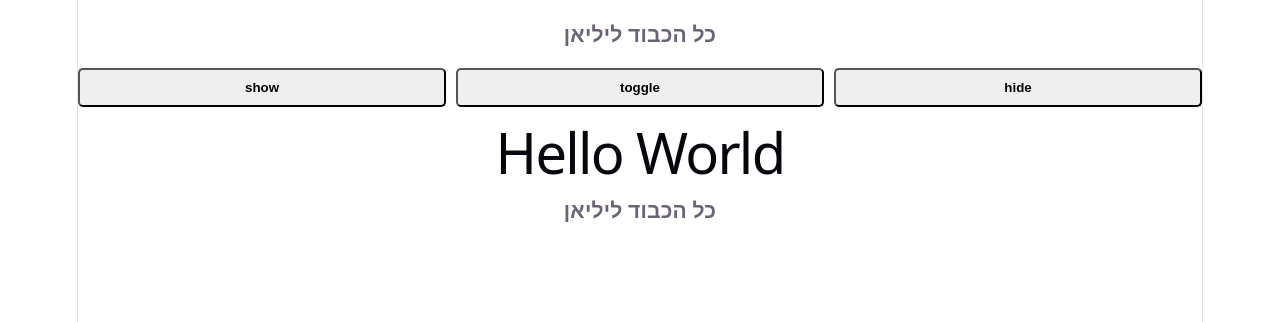
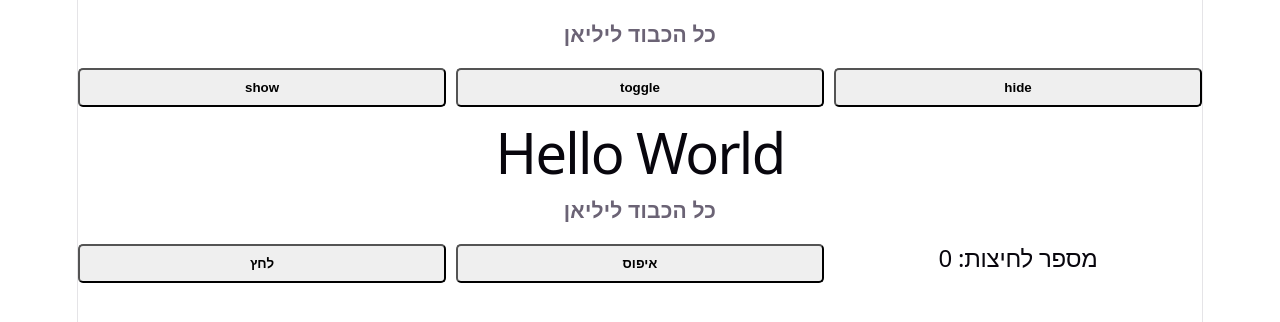
Before and after one commit to Lillianleykin22/presser-good1, a React (Vite) app: page / in a window 1280 px wide. Shown: the top 322 px of the page. Built offline with nearby package versions, Linux system fonts and the light colour scheme.

Commit message:
הוספת קומפוננטה עם כפתור שסופר לחיצות וכפתור שמאפס את כמות הלחיצות

```diff
--- a/src/App.jsx
+++ b/src/App.jsx
@@ -2,6 +2,7 @@ import './App.css'
 import HelloWorld from "./HelloWorld.jsx";
 import SimpleHomePage from './SimpleHomePage.jsx';
 import Credits from './Credits.jsx';
+import Countclicking from "./countclicking.jsx";
 
 function App() {
     return (
@@ -9,6 +10,7 @@ function App() {
             <Credits />
             <SimpleHomePage />
             <Credits />
+            <Countclicking />
         </div>
     );
 }
--- /dev/null
+++ b/src/countclicking.jsx
@@ -0,0 +1,23 @@
+import { useState } from 'react';
+
+function CountClicking() {
+    const [count, setCount] = useState(0);
+
+    const increment = () => {
+        setCount(count + 1);
+    }
+
+    const reset = () => {
+        setCount(0);
+    }
+
+    return (
+        <div className="button_row">
+            <button onClick={increment}>לחץ</button>
+            <button onClick={reset}>איפוס</button>
+            <h2>מספר לחיצות: {count}</h2>
+        </div>
+    );
+}
+
+export default CountClicking;
```
